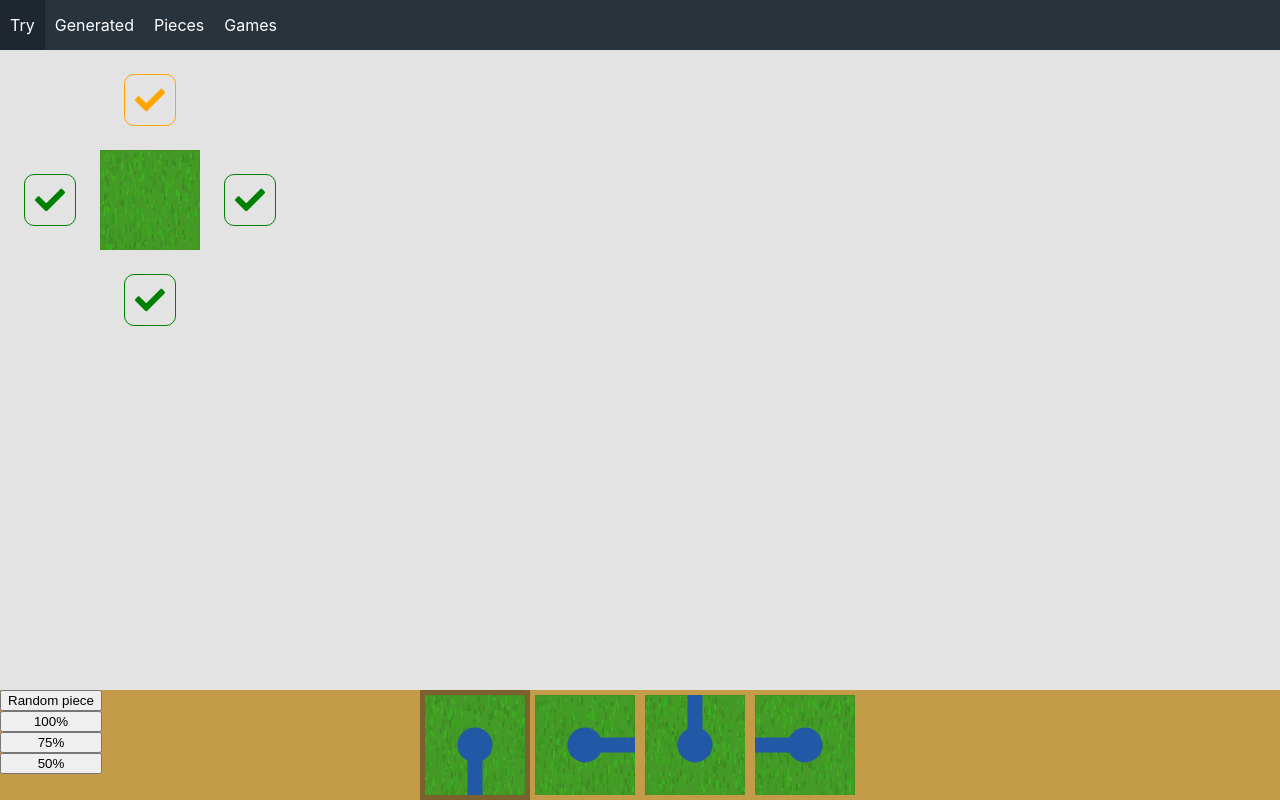
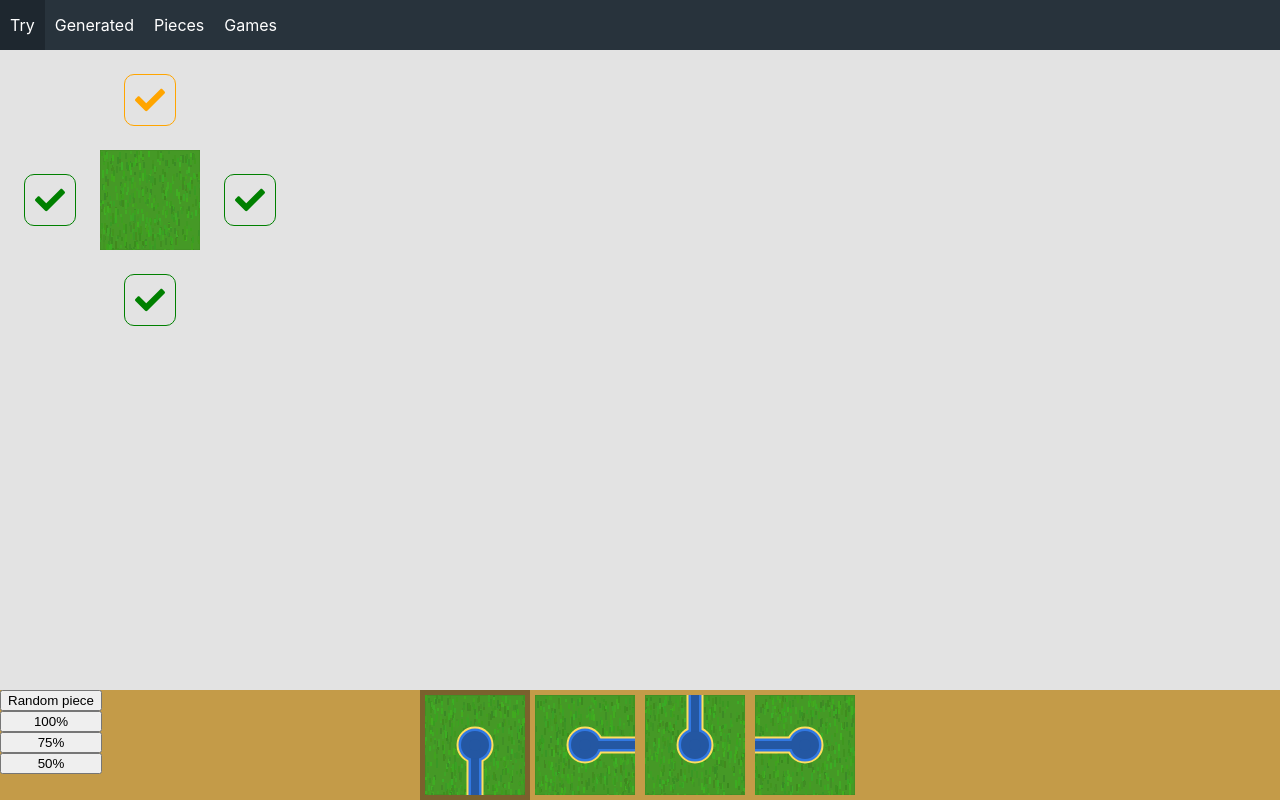
Before and after one commit to superosku/openssone, a React (Create React App) app in the folder frontend/: page / in a window 1280 px wide. Built offline with nearby package versions, Linux system fonts and the light colour scheme.

Commit message:
Improve river graphics

```diff
--- a/frontend/src/utils.ts
+++ b/frontend/src/utils.ts
@@ -19,8 +19,10 @@ export const getImageDataUrl = (piece: Piece) => {
   const colorRoad = '#b1aaa1'
   const colorCastle = '#7a5233'
   const colorCastleBoarder = '#6b482d'
-  const colorCastleBoarderHilight = '#4c321f'
-  const colorWater = '#2358a7'
+  const colorCoastal = '#ffde5f'
+  const colorWater = '#3178e3'
+  const colorWaterDeep = '#2457a2'
+  // const colorWaterDeepset = '#1e5099'
   const colorMonastery = '#96582f'
   const colorMonasteryBorder = '#704122'
   const colorGround = '#459926'
@@ -51,7 +53,7 @@ export const getImageDataUrl = (piece: Piece) => {
   ctx.strokeRect(0, 0, 100, 100)
 
   ctx.lineWidth = 2;
-  for (let i = 0; i < 500; i ++) {
+  for (let i = 0; i < 500; i++) {
     const x = Math.round(Math.random() * 100)
     const y = Math.round(Math.random() * 100)
     const length = Math.round(Math.random() * 5 + 3)
@@ -74,14 +76,20 @@ export const getImageDataUrl = (piece: Piece) => {
 
     // Roads and rivers
     if (sideType === PieceSideType.road || sideType === PieceSideType.river) {
+      const colorsAndWidths: [string, number][] = sideType === PieceSideType.river ? [
+        [colorCoastal, 17],
+        [colorWater, 13],
+        [colorWaterDeep, 8],
+        // [colorWaterDeepset, 6],
+      ] : [
+        [colorRoad, 5]
+      ]
 
-      if (sideType === PieceSideType.river) {
-        ctx.strokeStyle = colorWater
-        ctx.lineWidth = 15;
-      } else {
-        ctx.strokeStyle = colorRoad
-        ctx.lineWidth = 5;
-      }
+      for (let j = 0; j < colorsAndWidths.length; j++) {
+        const [color, width] = colorsAndWidths[j]
+
+        ctx.strokeStyle = color
+        ctx.lineWidth = width
 
         const canArch = (
           !(piece.extraInfo === PieceExtraInfo.monastery)
@@ -138,8 +146,9 @@ export const getImageDataUrl = (piece: Piece) => {
         // Draw villages and river endings
         const roadOrRiverCount = piece.sideTypes.reduce((a: number, s) => a + (s === sideType ? 1 : 0), 0)
         if (roadOrRiverCount === 1 && sideType === PieceSideType.river) {
-        ctx.strokeStyle = colorWater
-        ctx.fillStyle = colorWater
+          ctx.strokeStyle = color
+          ctx.fillStyle = color
+          ctx.lineWidth = width
 
           ctx.beginPath();
           ctx.arc(0, 0, 10, 0, 2 * Math.PI);
@@ -152,8 +161,9 @@ export const getImageDataUrl = (piece: Piece) => {
           !(piece.extraInfo === PieceExtraInfo.oppositeCastleFull) &&
           !(piece.sideTypes[(i + 2) % 4] === PieceSideType.castle)
         ) {
-        ctx.strokeStyle = colorRoad
-        ctx.fillStyle = colorRoad
+          ctx.strokeStyle = color
+          ctx.fillStyle = color
+          ctx.lineWidth = width
 
           ctx.beginPath();
           ctx.moveTo(-10, -10);
@@ -162,6 +172,7 @@ export const getImageDataUrl = (piece: Piece) => {
           ctx.lineTo(-10, 10);
           ctx.lineTo(-10, -10);
           ctx.fill()
+        }
       }
     }
 
```
Lines whose indentation alone changed are shown as unchanged.
